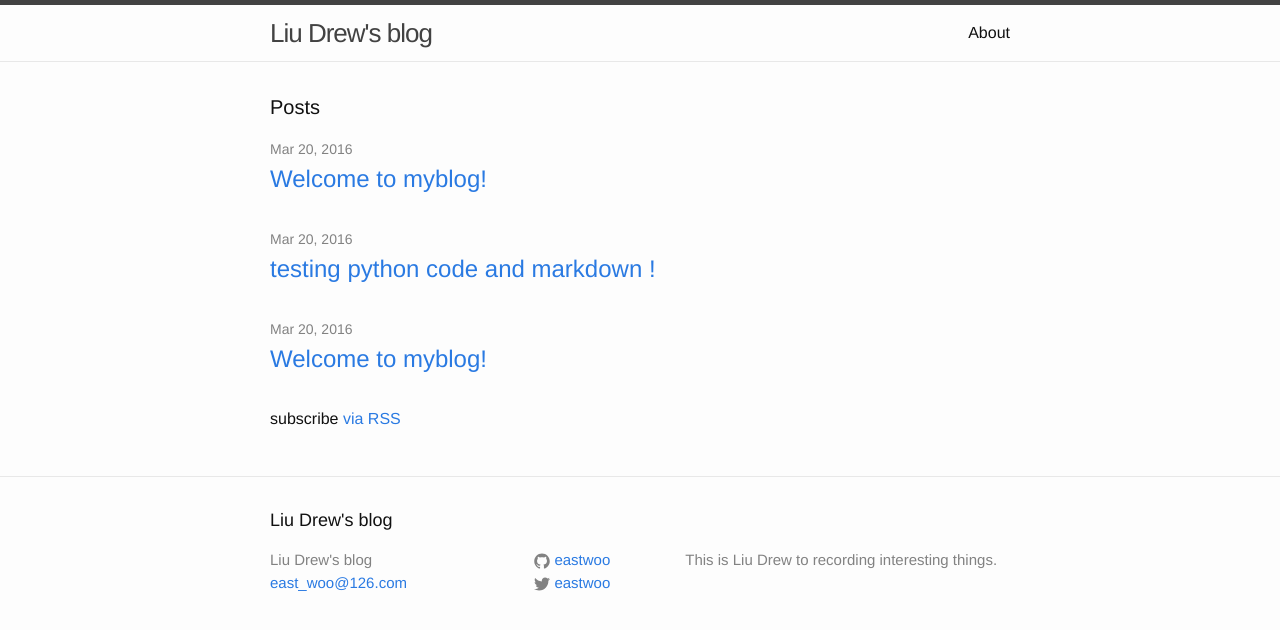
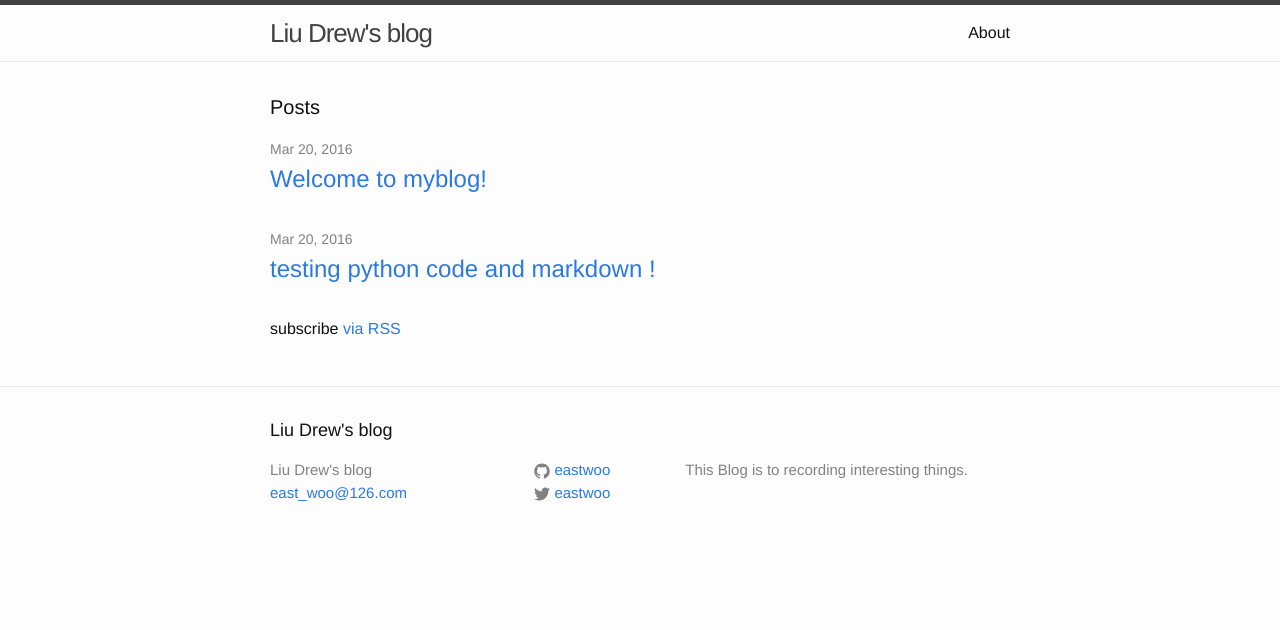
Before and after one commit to eastwoo/eastwoo.github.io, a Jekyll site: the page built from index.html, in a window 1280 px wide. Shown: the top 630 px of the page. Built offline with Jekyll 4.4.1, drawn with Linux system fonts in a browser that asks for light colours.

Commit message:
done now

```diff
--- a/_config.yml
+++ b/_config.yml
@@ -9,7 +9,7 @@
 title: Liu Drew's blog
 email: east_woo@126.com
 description: > # this means to ignore newlines until "baseurl:"
-    This is Liu Drew to recording interesting things.
+    This Blog is to recording interesting things.
 baseurl: "" # the subpath of your site, e.g. /blog
 url: "http://eastwoo.github.io" # the base hostname & protocol for your site
 twitter_username: eastwoo
--- a/_posts/2016-03-20-testing-my-python.markdown
+++ b/_posts/2016-03-20-testing-my-python.markdown
@@ -6,8 +6,5 @@
 
 this is just to test the *python* code
 
-[baidu](https:baidu.com)
-
-
 	def Hi():
 	    print "hello my blog"
--- a/_posts/2016-03-20-welcome-to-mylog.markdown
+++ b/_posts/2016-03-20-welcome-to-mylog.markdown
@@ -8,8 +8,8 @@
 # This is Liu Drew's blog
 
 ## who am I
-* I am a devops
-* python and shell coding
+1. I am a devops
+2. python and shell coding
 
 ## what's the blog for
 * recording the interesting things
```
Also changed, not shown: _posts/2016-03-20-haha.markdown (deleted, +0 -15 lines).
